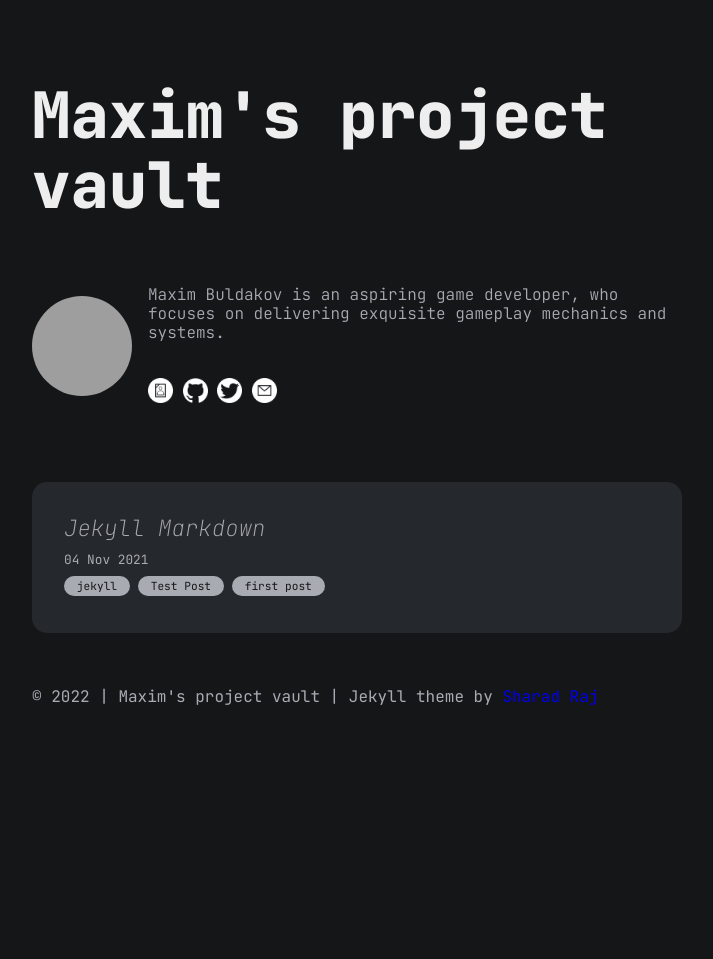
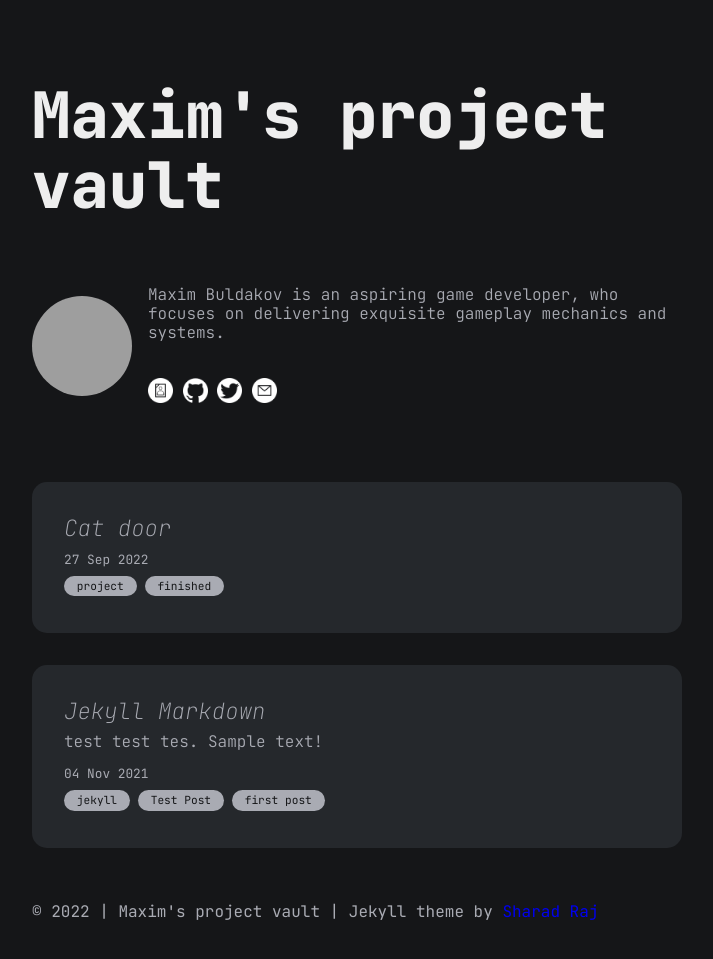
Before and after one commit to SillyTinyBird/SillyTinyBird.github.io, a Jekyll site: the page built from index.md, in a window 1280 px wide, cut to the strip 0-976 px from the top of the page. Shown: the top 959 px of the strip, without its empty margins (283-996 px from the left). Built offline with Jekyll 4.4.1, drawn with Linux system fonts in a browser that asks for light colours; before the commit the page ends 900 px from its top, so only the background shows below that; grey boxes are pictures that could not be loaded.

```diff
--- a/_layouts/blog.html
+++ b/_layouts/blog.html
@@ -10,6 +10,7 @@
           <h2 class="article-title">
             <a href="{{site.baseurl}}{{post.url}}"> {{post.title}} </a>
           </h2>
+		  <a class="description" href="{{site.baseurl}}{{post.url}}">{{post.description}}</a>
           <small class="date">{{post.date | date_to_string}}</small>
           <div class="categories">
             {% for c in post.categories %}
--- a/all_collections/_posts/2021-11-04-jekyll-markdown.md
+++ b/all_collections/_posts/2021-11-04-jekyll-markdown.md
@@ -1,6 +1,7 @@
 ---
 layout: post
 title: Jekyll Markdown
+description: test test tes. Sample text!
 date: 2021-11-04
 categories: ["jekyll", "Test Post", "first post"]
 ---
--- /dev/null
+++ b/all_collections/_posts/2022-09-27-cat-door.md
@@ -0,0 +1,6 @@
+---
+layout: post
+title: Cat door
+date: 2022-09-27
+categories: ["project", "finished"]
+---
--- a/assets/css/blog.css
+++ b/assets/css/blog.css
@@ -109,6 +109,11 @@
   display: block;
   font-size: 0.8rem;
 }
+.articles .article .description{
+  color: var(--white-2);
+  line-height: 1.2rem;
+  font-weight: 300;
+}
 .articles .article .categories {
   display: flex;
   flex-direction: row;
```
